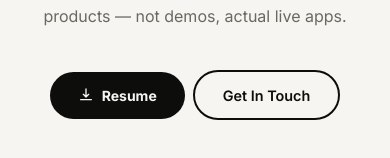
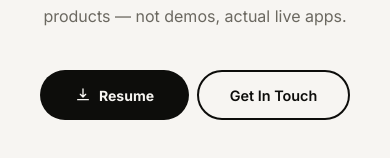
Before and after one commit to sugumaran-nix/my-portfolio, an Astro site: page / in a window 390 px wide. Shown: the part 538-696 px from the top of the page. Built offline with nearby package versions, Linux system fonts and the light colour scheme; Astro itself is replaced by a stand-in of ours; no server answers; a web font is replaced by a local one.

Commit message:
Add files via upload

```diff
--- a/src/pages/index.astro
+++ b/src/pages/index.astro
@@ -84,15 +84,15 @@ const flipWords = [
       </p>
 
       <!-- CTAs -->
-      <div class="flex flex-row items-center justify-center gap-2 sm:gap-4 mb-10">
-        <a href="/sugumaran-s-resume.pdf" download class="btn-filled-pill">
+      <div class="flex flex-row items-center justify-center gap-2 sm:gap-4 mb-10 w-full max-w-sm sm:w-auto sm:max-w-none">
+        <a href="/sugumaran-s-resume.pdf" download class="btn-filled-pill flex-1 justify-center sm:flex-initial">
           <svg viewBox="0 0 24 24" fill="none" stroke="currentColor" stroke-width="2" class="w-4 h-4">
             <path d="M12 3v12m0 0l-4-4m4 4l4-4M4 19h16" stroke-linecap="round" stroke-linejoin="round"/>
           </svg>
           <span class="sm:hidden">Resume</span>
           <span class="hidden sm:inline">Download Resume</span>
         </a>
-        <a href="#contact" class="btn-outline-pill">
+        <a href="#contact" class="btn-outline-pill flex-1 justify-center sm:flex-initial">
           Get In Touch
         </a>
       </div>
--- a/src/styles/global.css
+++ b/src/styles/global.css
@@ -485,7 +485,7 @@
 /* ── Button 5: filled pill ──────────────────────────────────────────────── */
 .btn-filled-pill {
   display: inline-flex; align-items: center; justify-content: center;
-  gap: 0.5rem; padding: 12px 28px; border: 0; border-radius: 100px;
+  gap: 0.5rem; height: 50px; padding: 0 28px; border: 0; border-radius: 100px;
   background-color: #0D0D0B; color: #F7F5F2;
   font-weight: 700; font-size: 0.875rem; text-decoration: none; cursor: pointer;
   transition: background 0.3s ease, box-shadow 0.3s ease, transform 0.2s ease;
```
